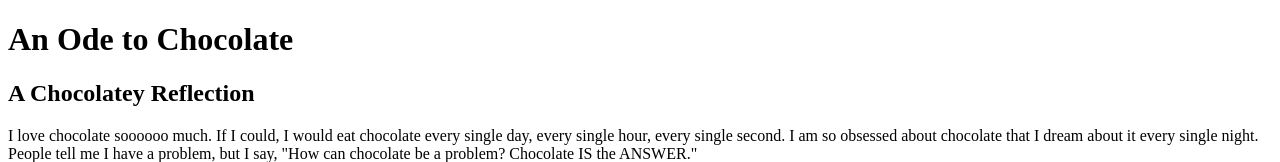
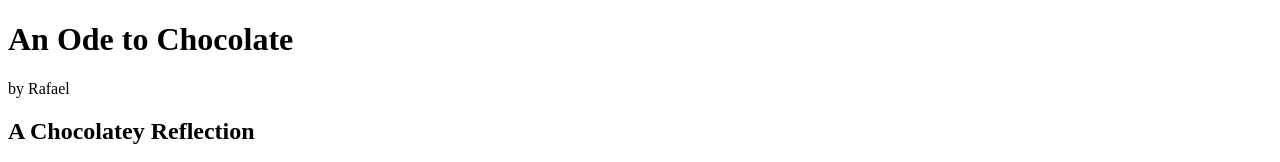
Before and after one commit to Baconbits1204/Chocolate, a plain HTML site: page index.html in a window 1280 px wide. Shown: the top 162 px of the page. Drawn offline with Linux system fonts and the light colour scheme.

Commit message:
v1.0.0 publishing site

```diff
--- a/index.html
+++ b/index.html
@@ -1,12 +1,14 @@
 <!DOCTYPE html>
 <html lang="en">
 <head>
+
     <meta charset="UTF-8">
     <title>Ode to Chocolate</title>
 </head>
 <body>
 
 <h1>An Ode to Chocolate</h1>
+<p>by Rafael</p>
 
 <h2>A Chocolatey Reflection</h2>
 
```
